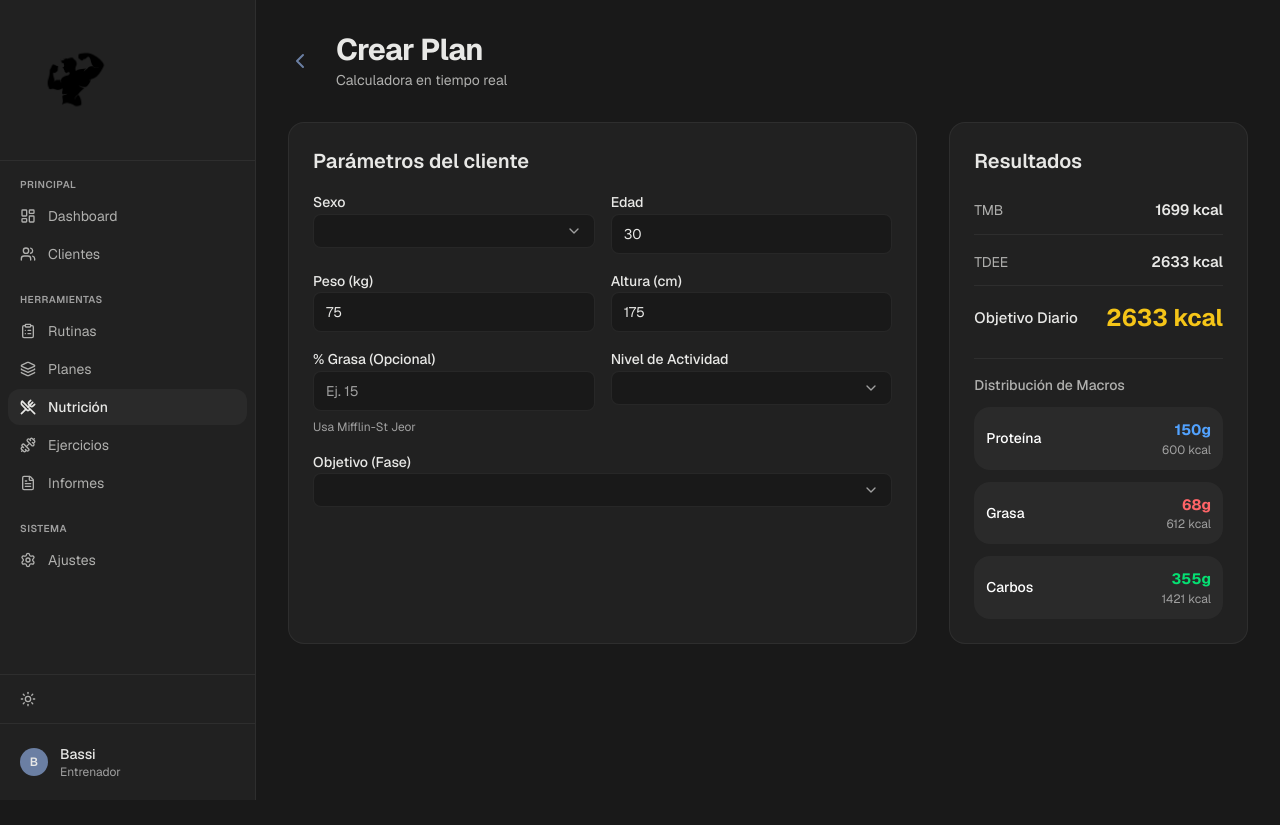
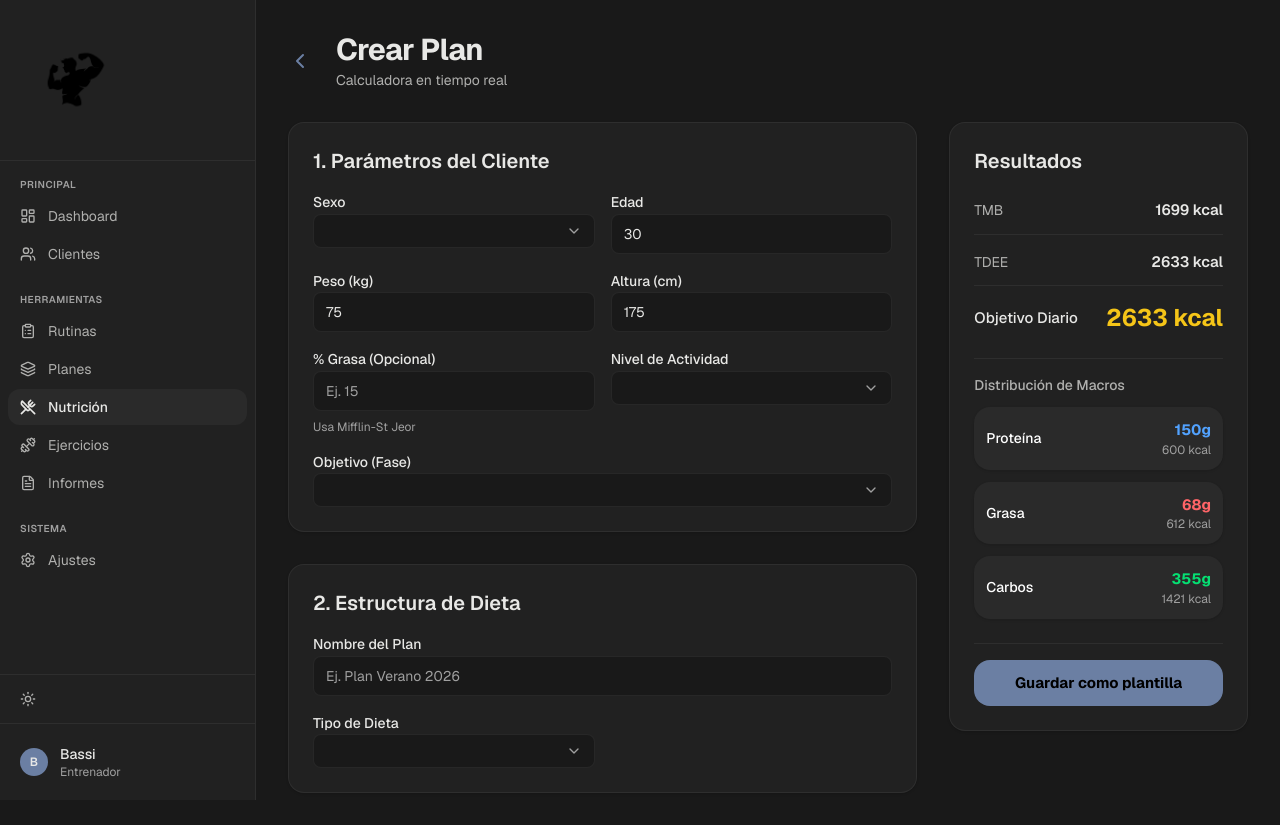
Before and after one commit to soporte929/app-fitness-bassi, a Next.js app: page /nutrition-plans/create in a window 1280 px wide. Before the commit the page ends 800 px from the top, so only its background shows below. Built offline with nearby package versions, Linux system fonts and the light colour scheme.

Commit message:
feat(09-02): Implement diet type selector, meal slots, and save draft logic

```diff
--- a/app/(trainer)/nutrition-plans/create/create-plan-form.tsx
+++ b/app/(trainer)/nutrition-plans/create/create-plan-form.tsx
@@ -13,6 +13,9 @@ import {
 } from '@/lib/calculations/nutrition'
 import { Select, SelectContent, SelectItem, SelectTrigger, SelectValue } from '@/components/ui/select'
 import { Card } from '@/components/ui/card'
+import { MealSlot } from './meal-slot'
+
+export type DietType = 'A' | 'B' | 'C'
 
 export function CreatePlanForm() {
     const [sex, setSex] = useState<Sex>('male')
@@ -22,6 +25,11 @@ export function CreatePlanForm() {
     const [fatPercent, setFatPercent] = useState<number | undefined>(undefined)
     const [activityLevel, setActivityLevel] = useState<ActivityLevel>('moderate')
     const [phase, setPhase] = useState<NutritionPhase>('maintenance')
+
+    // Diet structure state
+    const [planName, setPlanName] = useState<string>('')
+    const [dietType, setDietType] = useState<DietType>('C')
+    const [mealsCount, setMealsCount] = useState<number>(4)
 
     // Live calculations
     const tmb = calculateTMB({
@@ -36,11 +44,47 @@ export function CreatePlanForm() {
     const targetCalories = calculateTargetCalories(tdee, phase)
     const macros = calculateMacros(weightKg, phase, targetCalories)
 
+    // Calculate generic per-meal targets
+    const mealMacros = {
+        protein: Math.round(macros.protein.g / mealsCount),
+        carbs: Math.round(macros.carbs.g / mealsCount),
+        fat: Math.round(macros.fat.g / mealsCount),
+        kcal: Math.round(targetCalories / mealsCount),
+    }
+
+    const handleSaveDraft = () => {
+        // Generate Draft payload matching Supabase structure
+        const payload = {
+            nutrition_plans: {
+                name: planName || 'Plan Sin Título',
+                kcal_target: targetCalories,
+                protein_target_g: macros.protein.g,
+                carbs_target_g: macros.carbs.g,
+                fat_target_g: macros.fat.g,
+            },
+            meal_plan_items: dietType === 'C' ? [] : Array.from({ length: mealsCount }).map((_, i) => ({
+                meal_number: i + 1,
+                food_id: null,
+                dish_id: null,
+                option_slot: dietType === 'B' ? 'A' : null,
+                grams: 0
+            }))
+        }
+        console.log("=== PLAN DRAFT ===")
+        console.log(JSON.stringify(payload, null, 2))
+        alert("Plan generado en consola (Draft mode).")
+    }
+
     return (
-        <div className="grid grid-cols-1 lg:grid-cols-3 gap-8">
+        <div className="grid grid-cols-1 xl:grid-cols-3 gap-8">
+            {/* Forms column */}
+            <div className="xl:col-span-2 space-y-8">
+
                 {/* Configuration Form */}
-            <div className="lg:col-span-2 space-y-6 bg-[var(--bg-surface)] border border-[var(--border)] p-6 rounded-2xl">
-                <h2 className="text-xl font-semibold text-[var(--text-primary)] mb-4">Parámetros del cliente</h2>
+                <div className="space-y-6 bg-[var(--bg-surface)] border border-[var(--border)] p-6 rounded-2xl shadow-sm">
+                    <h2 className="text-xl font-semibold text-[var(--text-primary)] mb-4 flex items-center gap-2">
+                        1. Parámetros del Cliente
+                    </h2>
 
                     <div className="grid grid-cols-2 gap-4">
                         <div className="space-y-2">
@@ -116,9 +160,78 @@ export function CreatePlanForm() {
                     </div>
                 </div>
 
+                {/* Plan Structure settings */}
+                <div className="space-y-6 bg-[var(--bg-surface)] border border-[var(--border)] p-6 rounded-2xl shadow-sm">
+                    <h2 className="text-xl font-semibold text-[var(--text-primary)] mb-4">2. Estructura de Dieta</h2>
+
+                    <div className="space-y-4">
+                        <div className="space-y-2">
+                            <label className="text-sm font-medium leading-none text-[var(--text-primary)]">Nombre del Plan</label>
+                            <input
+                                type="text"
+                                placeholder="Ej. Plan Verano 2026"
+                                className="flex h-10 w-full rounded-md border border-[var(--border)] bg-[var(--bg-base)] px-3 py-2 text-sm text-[var(--text-primary)] focus:outline-none focus:border-[var(--accent)]"
+                                value={planName}
+                                onChange={(e: React.ChangeEvent<HTMLInputElement>) => setPlanName(e.target.value)}
+                            />
+                        </div>
+
+                        <div className="grid grid-cols-2 gap-4">
+                            <div className="space-y-2">
+                                <label className="text-sm font-medium leading-none text-[var(--text-primary)]">Tipo de Dieta</label>
+                                <Select value={dietType} onValueChange={(val) => setDietType(val as DietType)}>
+                                    <SelectTrigger>
+                                        <SelectValue />
+                                    </SelectTrigger>
+                                    <SelectContent>
+                                        <SelectItem value="A">A - Estructurada</SelectItem>
+                                        <SelectItem value="B">B - Alternativas (Opciones)</SelectItem>
+                                        <SelectItem value="C">C - Flexible (Solo Macros)</SelectItem>
+                                    </SelectContent>
+                                </Select>
+                            </div>
+
+                            {dietType !== 'C' && (
+                                <div className="space-y-2">
+                                    <label className="text-sm font-medium leading-none text-[var(--text-primary)]">Comidas al día</label>
+                                    <Select value={mealsCount.toString()} onValueChange={(val) => setMealsCount(Number(val))}>
+                                        <SelectTrigger>
+                                            <SelectValue />
+                                        </SelectTrigger>
+                                        <SelectContent>
+                                            <SelectItem value="3">3 Comidas</SelectItem>
+                                            <SelectItem value="4">4 Comidas</SelectItem>
+                                            <SelectItem value="5">5 Comidas</SelectItem>
+                                        </SelectContent>
+                                    </Select>
+                                </div>
+                            )}
+                        </div>
+                    </div>
+                </div>
+
+                {/* Meals UI */}
+                {dietType !== 'C' && (
+                    <div className="space-y-6 bg-[var(--bg-surface)] border border-[var(--border)] p-6 rounded-2xl shadow-sm">
+                        <h2 className="text-xl font-semibold text-[var(--text-primary)] mb-4">3. Generador de Comidas</h2>
+                        <div className="space-y-6">
+                            {Array.from({ length: mealsCount }).map((_, i) => (
+                                <MealSlot
+                                    key={i}
+                                    mealNumber={i + 1}
+                                    dietType={dietType}
+                                    targetMacros={mealMacros}
+                                />
+                            ))}
+                        </div>
+                    </div>
+                )}
+
+            </div>
+
             {/* Results Sidebar */}
-            <div className="lg:col-span-1 space-y-6">
-                <Card className="bg-[var(--bg-surface)] border border-[var(--border)] p-6 rounded-2xl sticky top-6">
+            <div className="xl:col-span-1 space-y-6">
+                <Card className="bg-[var(--bg-surface)] border border-[var(--border)] p-6 rounded-2xl sticky top-6 shadow-sm">
                     <h2 className="text-xl font-semibold text-[var(--text-primary)] mb-6">Resultados</h2>
 
                     <div className="space-y-4">
@@ -137,10 +250,10 @@ export function CreatePlanForm() {
                             <span className="text-2xl font-bold text-[#F5C518]">{targetCalories} kcal</span>
                         </div>
 
-                        <div>
+                        <div className="mb-6">
                             <h3 className="text-sm font-medium text-[var(--text-secondary)] mb-3">Distribución de Macros</h3>
                             <div className="space-y-3">
-                                <div className="bg-[var(--bg-elevated)] p-3 rounded-xl flex justify-between items-center">
+                                <div className="bg-[var(--bg-elevated)] p-3 rounded-xl flex justify-between items-center shadow-sm">
                                     <span className="text-sm font-medium text-white">Proteína</span>
                                     <div className="text-right">
                                         <span className="block font-bold text-blue-400">{macros.protein.g}g</span>
@@ -148,7 +261,7 @@ export function CreatePlanForm() {
                                     </div>
                                 </div>
 
-                                <div className="bg-[var(--bg-elevated)] p-3 rounded-xl flex justify-between items-center">
+                                <div className="bg-[var(--bg-elevated)] p-3 rounded-xl flex justify-between items-center shadow-sm">
                                     <span className="text-sm font-medium text-white">Grasa</span>
                                     <div className="text-right">
                                         <span className="block font-bold text-red-400">{macros.fat.g}g</span>
@@ -156,7 +269,7 @@ export function CreatePlanForm() {
                                     </div>
                                 </div>
 
-                                <div className="bg-[var(--bg-elevated)] p-3 rounded-xl flex justify-between items-center">
+                                <div className="bg-[var(--bg-elevated)] p-3 rounded-xl flex justify-between items-center shadow-sm">
                                     <span className="text-sm font-medium text-white">Carbos</span>
                                     <div className="text-right">
                                         <span className="block font-bold text-green-400">{macros.carbs.g}g</span>
@@ -165,6 +278,16 @@ export function CreatePlanForm() {
                                 </div>
                             </div>
                         </div>
+
+                        <div className="pt-4 border-t border-[var(--border)]">
+                            <button
+                                type="button"
+                                onClick={handleSaveDraft}
+                                className="w-full bg-[var(--accent)] hover:brightness-110 text-black font-bold py-3 px-4 rounded-xl transition-all"
+                            >
+                                Guardar como plantilla
+                            </button>
+                        </div>
                     </div>
                 </Card>
             </div>
--- /dev/null
+++ b/app/(trainer)/nutrition-plans/create/meal-slot.tsx
@@ -0,0 +1,64 @@
+'use client'
+
+import { Card } from '@/components/ui/card'
+import { useState } from 'react'
+
+interface MealSlotProps {
+    mealNumber: number
+    dietType: 'A' | 'B'
+    targetMacros: {
+        protein: number
+        carbs: number
+        fat: number
+        kcal: number
+    }
+}
+
+export function MealSlot({ mealNumber, dietType, targetMacros }: MealSlotProps) {
+    // Temporary state representing selected foods/options to fulfill Task 2
+    const [options, setOptions] = useState([{ id: 1, name: 'Opción 1', foods: [] }])
+
+    const addOption = () => {
+        if (options.length < 3) {
+            setOptions([...options, { id: options.length + 1, name: `Opción ${options.length + 1}`, foods: [] }])
+        }
+    }
+
+    return (
+        <Card className="p-4 bg-[var(--bg-base)] border border-[var(--border)] rounded-xl space-y-4">
+            <div className="flex justify-between items-center">
+                <h3 className="font-semibold text-lg text-[var(--text-primary)]">Comida {mealNumber}</h3>
+                <div className="flex gap-4 text-sm text-[var(--text-secondary)]">
+                    <span>{targetMacros.protein}g P</span>
+                    <span>{targetMacros.carbs}g C</span>
+                    <span>{targetMacros.fat}g G</span>
+                    <span className="font-bold text-[var(--text-primary)]">{targetMacros.kcal} kcal</span>
+                </div>
+            </div>
+
+            {dietType === 'A' ? (
+                <div className="p-4 rounded-lg bg-[var(--bg-surface)] border border-[var(--border-hover)]">
+                    <p className="text-sm text-[var(--text-muted)] italic">Añadir alimentos... (Buscador a implementar en P10)</p>
+                </div>
+            ) : (
+                <div className="space-y-4">
+                    {options.map((opt) => (
+                        <div key={opt.id} className="p-4 rounded-lg bg-[var(--bg-surface)] border border-[var(--border-hover)]">
+                            <p className="font-medium text-sm text-[var(--text-primary)] mb-2">{opt.name}</p>
+                            <p className="text-sm text-[var(--text-muted)] italic">Añadir alternativas... (Buscador a implementar en P10)</p>
+                        </div>
+                    ))}
+                    {options.length < 3 && (
+                        <button
+                            onClick={addOption}
+                            className="text-sm font-medium text-[var(--accent)] hover:underline"
+                            type="button"
+                        >
+                            + Añadir Alternativa
+                        </button>
+                    )}
+                </div>
+            )}
+        </Card>
+    )
+}
```
Lines whose indentation alone changed are shown as unchanged.
